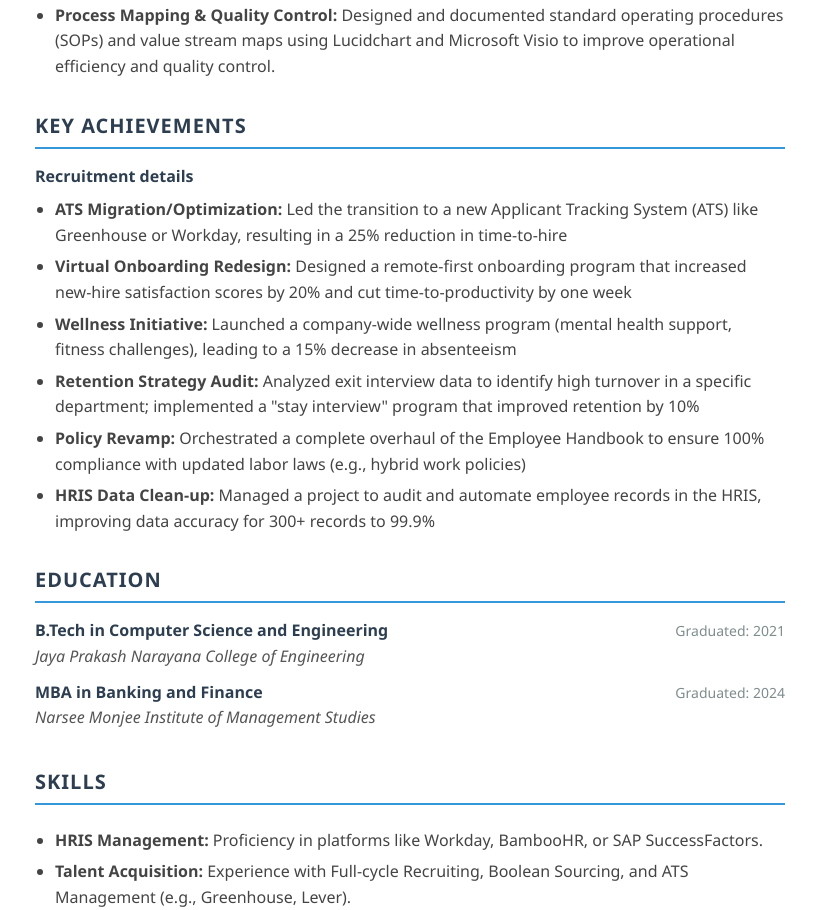
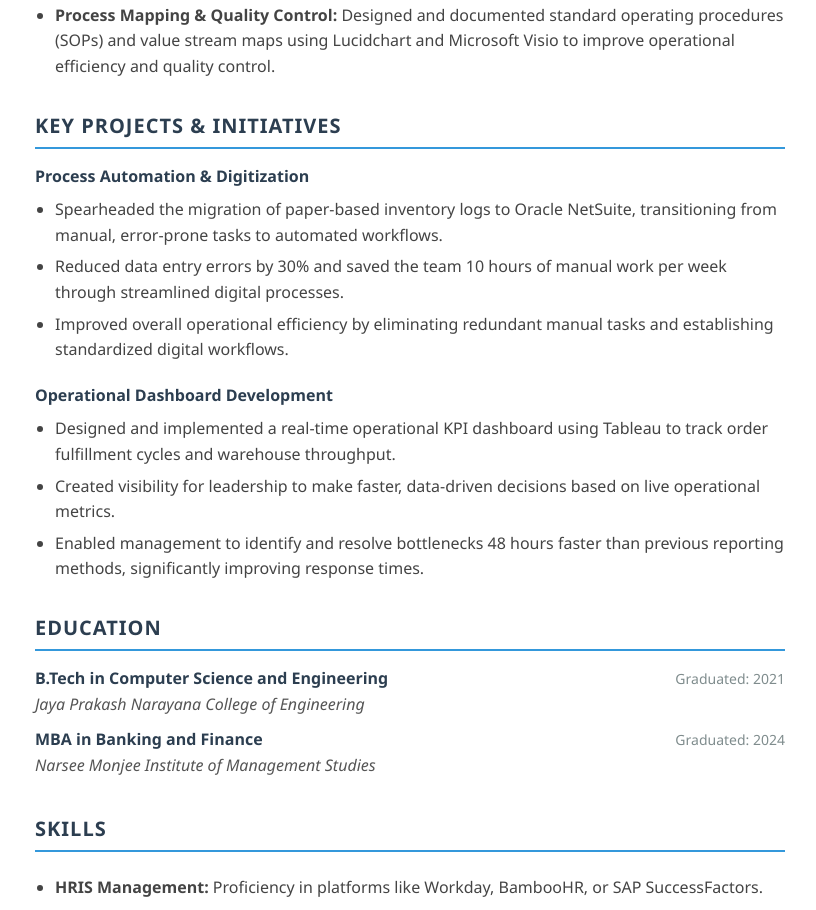
Before and after one commit to t-pavan646/LiveResume, a plain HTML site: page index.html in a window 1280 px wide. Shown: the part 957-1867 px from the top of the page, without its empty margins (230-1046 px from the left). Drawn offline with Linux system fonts and the light colour scheme.

Commit message:
Update index.html

```diff
--- a/index.html
+++ b/index.html
@@ -204,20 +204,27 @@
         </section>
 
         <section class="projects">
-            <h2>Key Achievements</h2>
+            <h2>Key Projects & Initiatives</h2>
 
             <div class="project">
                 <div class="project-header">
-                    <div class="job-title">Recruitment details</div>
-                    <!-- <div class="date">2023</div> -->
+                    <div class="job-title">Process Automation & Digitization</div>
                 </div>
                 <ul>
-                    <li><b>ATS Migration/Optimization:</b> Led the transition to a new Applicant Tracking System (ATS) like Greenhouse or Workday, resulting in a 25% reduction in time-to-hire</li>
-                    <li><b>Virtual Onboarding Redesign:</b> Designed a remote-first onboarding program that increased new-hire satisfaction scores by 20% and cut time-to-productivity by one week</li>
-                    <li><b>Wellness Initiative:</b> Launched a company-wide wellness program (mental health support, fitness challenges), leading to a 15% decrease in absenteeism</li>
-                    <li><b>Retention Strategy Audit:</b> Analyzed exit interview data to identify high turnover in a specific department; implemented a "stay interview" program that improved retention by 10%</li>
-                    <li><b>Policy Revamp:</b> Orchestrated a complete overhaul of the Employee Handbook to ensure 100% compliance with updated labor laws (e.g., hybrid work policies)</li>
-                    <li><b>HRIS Data Clean-up:</b> Managed a project to audit and automate employee records in the HRIS, improving data accuracy for 300+ records to 99.9%</li>
+                    <li>Spearheaded the migration of paper-based inventory logs to Oracle NetSuite, transitioning from manual, error-prone tasks to automated workflows.</li>
+                    <li>Reduced data entry errors by 30% and saved the team 10 hours of manual work per week through streamlined digital processes.</li>
+                    <li>Improved overall operational efficiency by eliminating redundant manual tasks and establishing standardized digital workflows.</li>
+                </ul>
+            </div>
+
+            <div class="project">
+                <div class="project-header">
+                    <div class="job-title">Operational Dashboard Development</div>
+                </div>
+                <ul>
+                    <li>Designed and implemented a real-time operational KPI dashboard using Tableau to track order fulfillment cycles and warehouse throughput.</li>
+                    <li>Created visibility for leadership to make faster, data-driven decisions based on live operational metrics.</li>
+                    <li>Enabled management to identify and resolve bottlenecks 48 hours faster than previous reporting methods, significantly improving response times.</li>
                 </ul>
             </div>
         </section>
```
